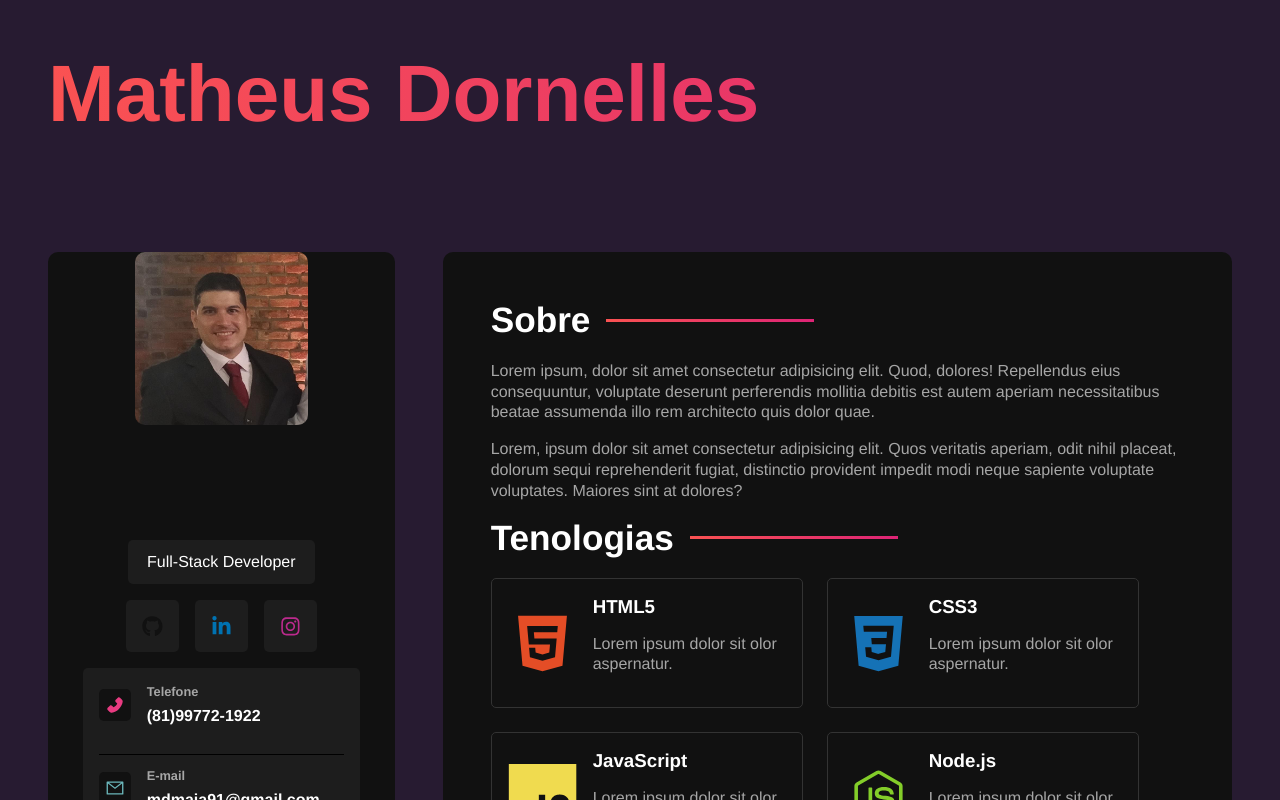
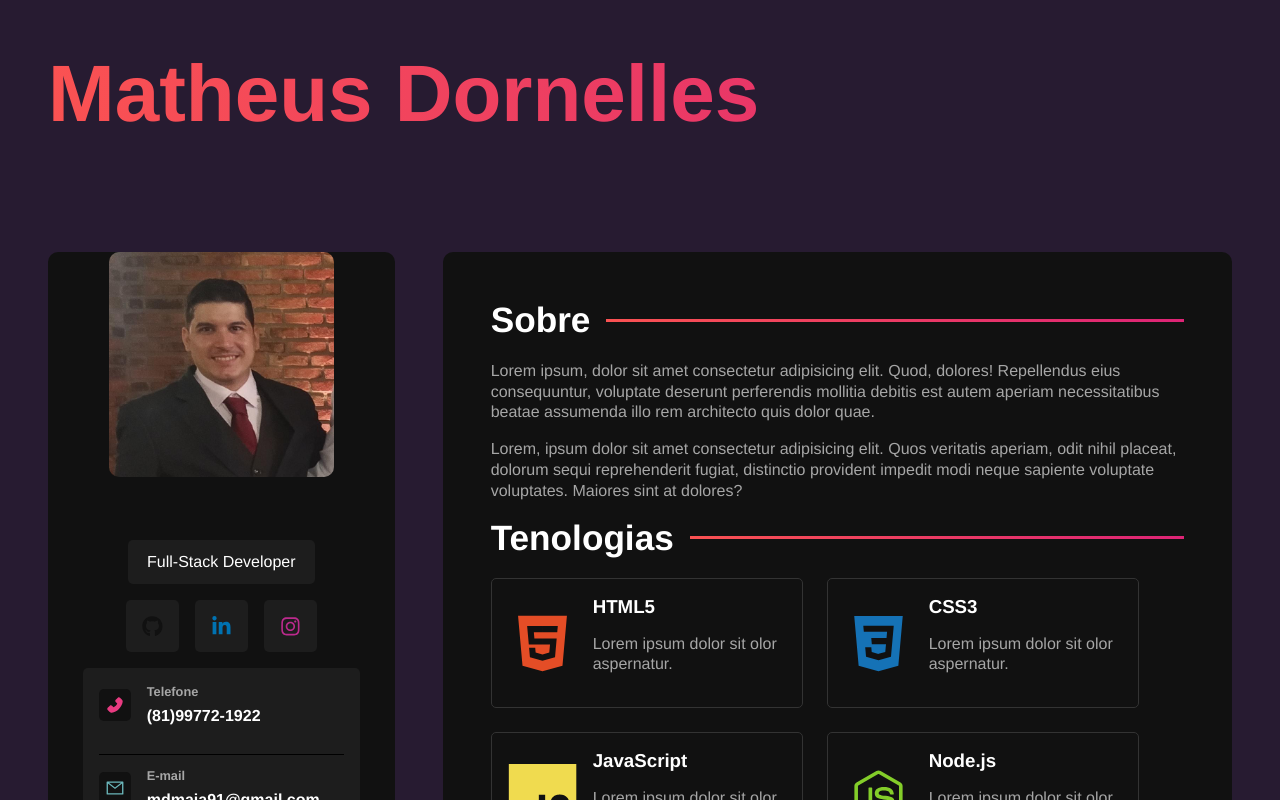
Before and after one commit to matheusDornelles/Portfolio, a React (Vite) app in the folder react-sass/: page / in a window 1280 px wide. Shown: the top 800 px of the page. Built offline with nearby package versions, Linux system fonts and the light colour scheme.

Commit message:
fixing sass

```diff
--- a/react-sass/src/styles/components/mixins.sass
+++ b/react-sass/src/styles/components/mixins.sass
@@ -17,4 +17,4 @@
     content: ""
     background: variables.$gradient
     height: 3px
-    width: 30%
+    width: 100%
--- a/react-sass/src/styles/components/sidebar.sass
+++ b/react-sass/src/styles/components/sidebar.sass
@@ -13,7 +13,7 @@
         padding: 3rem 0
 
         img
-            max-width: 50%
+            max-width: 65%
             border-radius: variables.$container-boder-radius
             position: absolute
             top:-3rem
```
